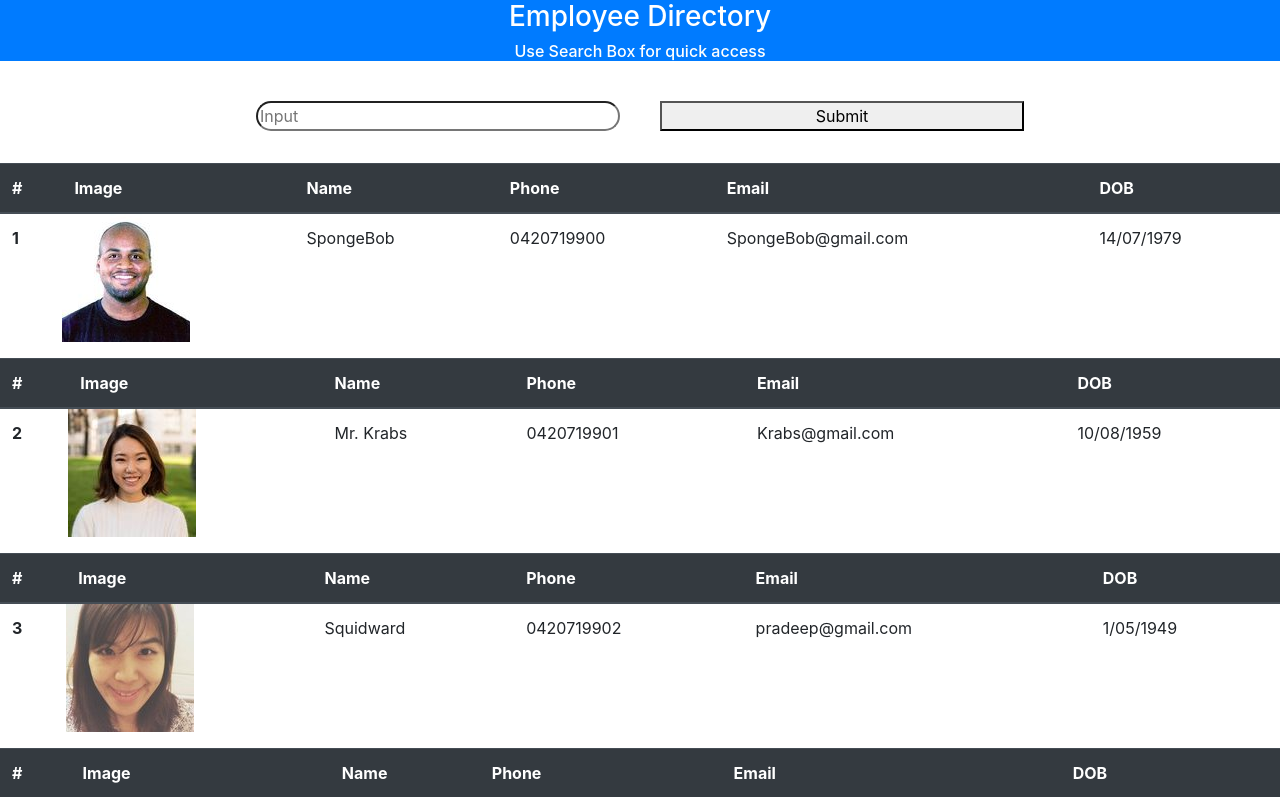
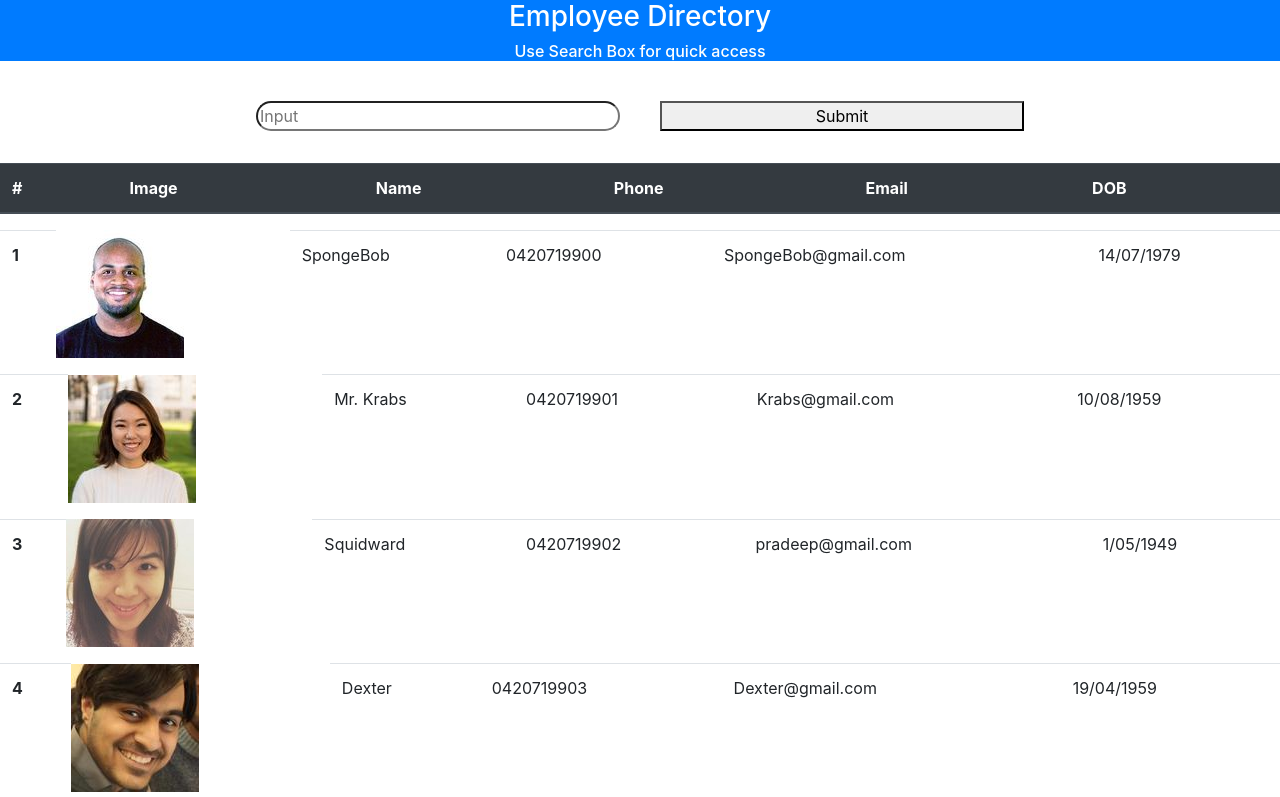
Before and after one commit to marasinipradeep/employee-directory, a React (Create React App) app in the folder employee-directory/: page / in a window 1280 px wide. Shown: the top 797 px of the page. Built offline with nearby package versions, Linux system fonts and the light colour scheme.

Commit message:
#added table heading

```diff
--- a/employee-directory/src/Components/EmployeeData/EmployeeData.js
+++ b/employee-directory/src/Components/EmployeeData/EmployeeData.js
@@ -1,5 +1,6 @@
 import React, { Component } from 'react'
 import EmployeeTitles from "../EmployeeTitles/EmployeeTitles"
+import TableHeading from "../TableHeading/TableHeading"
 import data from "../../data"
 
 export default class EmployeeData extends Component {
@@ -14,6 +15,7 @@ export default class EmployeeData extends Component {
         console.log(this.state)
         return (
             <div>
+                <TableHeading/>
                 {this.state.data.map(data=>(
                     <EmployeeTitles
                     id={data.id}
@@ -26,7 +28,9 @@ export default class EmployeeData extends Component {
 
 
 
-                ))}
+                )
+
+                )}
 
             </div>
         )
--- a/employee-directory/src/Components/EmployeeTitles/EmployeeTitles.js
+++ b/employee-directory/src/Components/EmployeeTitles/EmployeeTitles.js
@@ -9,16 +9,7 @@ export default function EmployeeTitles(props) {
     return (
         <div>
             <table className="table">
-                <thead className="thead-dark">
-                    <tr>
-                        <th scope="col">#</th>
-                        <th scope="col">Image</th>
-                        <th scope="col">Name</th>
-                        <th scope="col">Phone</th>
-                        <th scope="col">Email</th>
-                        <th scope="col">DOB</th>
-                    </tr>
-                </thead>
+
                 <tbody>
                     <tr>
                         <th scope="row">{props.id}</th>
--- /dev/null
+++ b/employee-directory/src/Components/TableHeading/TableHeading.js
@@ -0,0 +1,20 @@
+import React from 'react'
+
+export default function TableHeading() {
+    return (
+        <div>
+             <table className="table">
+                <thead className="thead-dark">
+                    <tr>
+                        <th scope="col">#</th>
+                        <th scope="col">Image</th>
+                        <th scope="col">Name</th>
+                        <th scope="col">Phone</th>
+                        <th scope="col">Email</th>
+                        <th scope="col">DOB</th>
+                    </tr>
+                </thead>
+                </table>
+        </div>
+    )
+}
```
